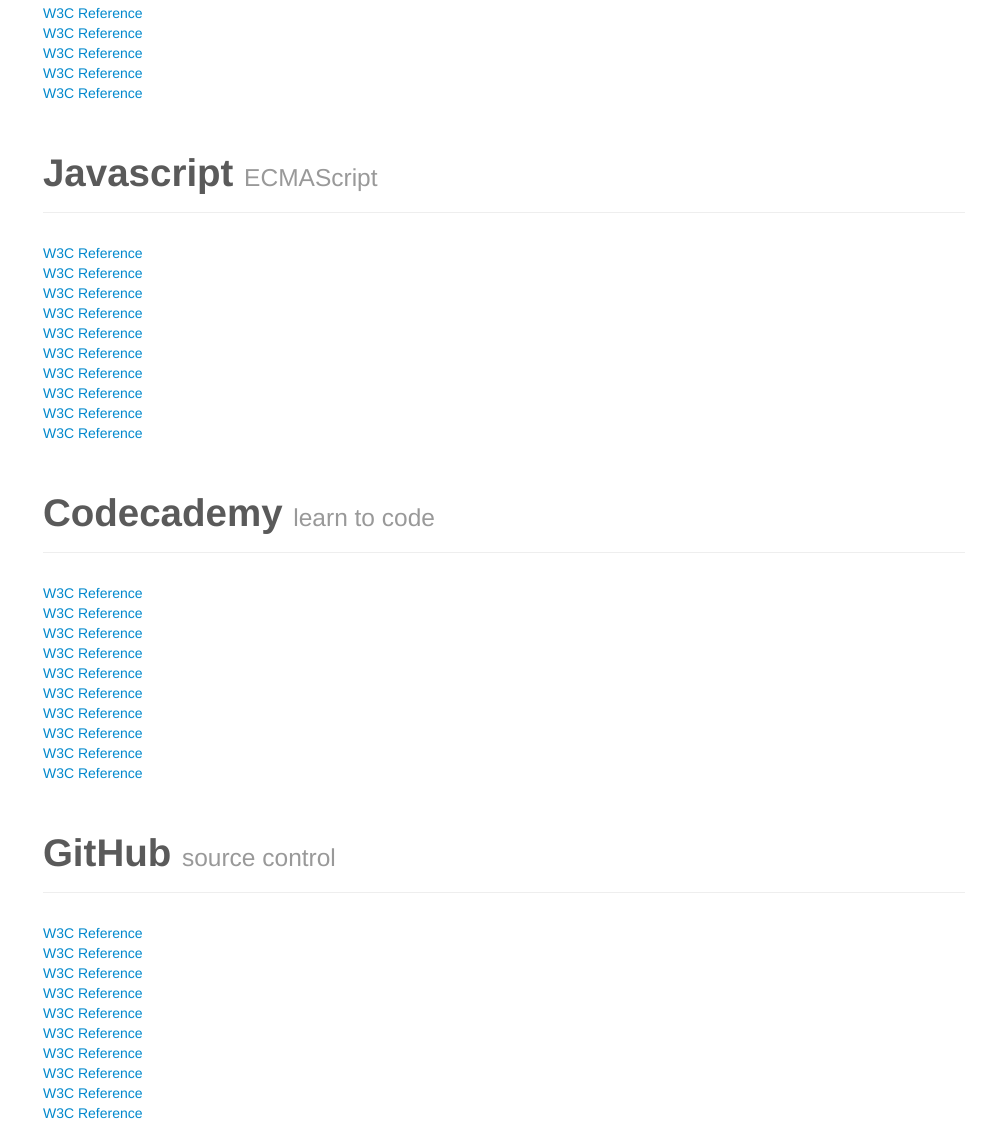
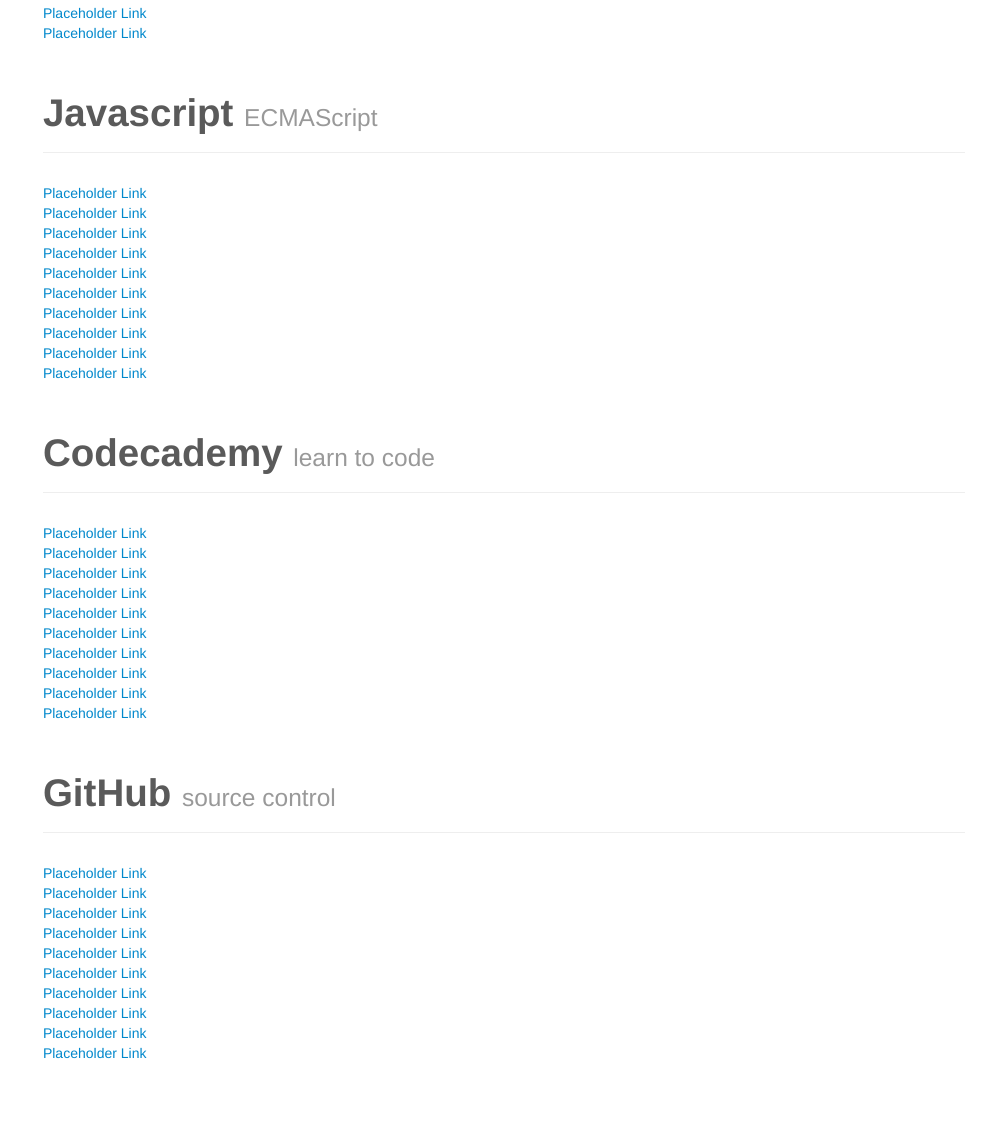
Before and after one commit to frontendweb/frontendweb.github.com, a plain HTML site: page resources.html in a window 1280 px wide. Shown: the part 457-1580 px from the top of the page, without its empty margins (295-1280 px from the left). After the commit the page ends 1520 px from the top, so only its background shows below. Drawn offline with Linux system fonts and the light colour scheme.

Commit message:
Updated Lesson 1

```diff
--- a/resources.html
+++ b/resources.html
@@ -29,7 +29,7 @@
 			</div>
 		</div>
 	</div>
-	<div class="container-fluid content">
+	<div class="container-fluid">
 		<div class="row-fluid">
 			<div class="span3 bs-docs-sidebar">
 					<ul class="nav nav-tabs nav-stacked bs-docs-sidenav affix">
@@ -55,56 +55,56 @@
 					<div class="page-header">
 						<h1>CSS <small>cascading style sheets</small></h1>
 					</div>
-					<div><a href="">W3C Reference</a></div>
-					<div><a href="">W3C Reference</a></div>
-					<div><a href="">W3C Reference</a></div>
-					<div><a href="">W3C Reference</a></div>
-					<div><a href="">W3C Reference</a></div>
+					<div><a href="">Placeholder Link</a></div>
+					<div><a href="">Placeholder Link</a></div>
+					<div><a href="">Placeholder Link</a></div>
+					<div><a href="">Placeholder Link</a></div>
+					<div><a href="">Placeholder Link</a></div>
 				</section>
 				<section id="javascript" class=''>
 					<div class="page-header">
 						<h1>Javascript <small>ECMAScript</small></h1>
 					</div>
-					<div><a href="">W3C Reference</a></div>
-					<div><a href="">W3C Reference</a></div>
-					<div><a href="">W3C Reference</a></div>
-					<div><a href="">W3C Reference</a></div>
-					<div><a href="">W3C Reference</a></div>
-					<div><a href="">W3C Reference</a></div>
-					<div><a href="">W3C Reference</a></div>
-					<div><a href="">W3C Reference</a></div>
-					<div><a href="">W3C Reference</a></div>
-					<div><a href="">W3C Reference</a></div>
+					<div><a href="">Placeholder Link</a></div>
+					<div><a href="">Placeholder Link</a></div>
+					<div><a href="">Placeholder Link</a></div>
+					<div><a href="">Placeholder Link</a></div>
+					<div><a href="">Placeholder Link</a></div>
+					<div><a href="">Placeholder Link</a></div>
+					<div><a href="">Placeholder Link</a></div>
+					<div><a href="">Placeholder Link</a></div>
+					<div><a href="">Placeholder Link</a></div>
+					<div><a href="">Placeholder Link</a></div>
 				</section>
 				<section id="codecademy" class=''>
 					<div class="page-header">
 						<h1>Codecademy <small>learn to code</small></h1>
 					</div>
-					<div><a href="">W3C Reference</a></div>
-					<div><a href="">W3C Reference</a></div>
-					<div><a href="">W3C Reference</a></div>
-					<div><a href="">W3C Reference</a></div>
-					<div><a href="">W3C Reference</a></div>
-					<div><a href="">W3C Reference</a></div>
-					<div><a href="">W3C Reference</a></div>
-					<div><a href="">W3C Reference</a></div>
-					<div><a href="">W3C Reference</a></div>
-					<div><a href="">W3C Reference</a></div>
+					<div><a href="">Placeholder Link</a></div>
+					<div><a href="">Placeholder Link</a></div>
+					<div><a href="">Placeholder Link</a></div>
+					<div><a href="">Placeholder Link</a></div>
+					<div><a href="">Placeholder Link</a></div>
+					<div><a href="">Placeholder Link</a></div>
+					<div><a href="">Placeholder Link</a></div>
+					<div><a href="">Placeholder Link</a></div>
+					<div><a href="">Placeholder Link</a></div>
+					<div><a href="">Placeholder Link</a></div>
 				</section>
 				<section id="github" class=''>
 					<div class="page-header">
 						<h1>GitHub <small>source control</small></h1>
 					</div>
-					<div><a href="">W3C Reference</a></div>
-					<div><a href="">W3C Reference</a></div>
-					<div><a href="">W3C Reference</a></div>
-					<div><a href="">W3C Reference</a></div>
-					<div><a href="">W3C Reference</a></div>
-					<div><a href="">W3C Reference</a></div>
-					<div><a href="">W3C Reference</a></div>
-					<div><a href="">W3C Reference</a></div>
-					<div><a href="">W3C Reference</a></div>
-					<div><a href="">W3C Reference</a></div>
+					<div><a href="">Placeholder Link</a></div>
+					<div><a href="">Placeholder Link</a></div>
+					<div><a href="">Placeholder Link</a></div>
+					<div><a href="">Placeholder Link</a></div>
+					<div><a href="">Placeholder Link</a></div>
+					<div><a href="">Placeholder Link</a></div>
+					<div><a href="">Placeholder Link</a></div>
+					<div><a href="">Placeholder Link</a></div>
+					<div><a href="">Placeholder Link</a></div>
+					<div><a href="">Placeholder Link</a></div>
 				</section>
 			</div>
 		</div>
```
Also changed, not shown: lessons.html (+32 -3 lines), 1 other file.
